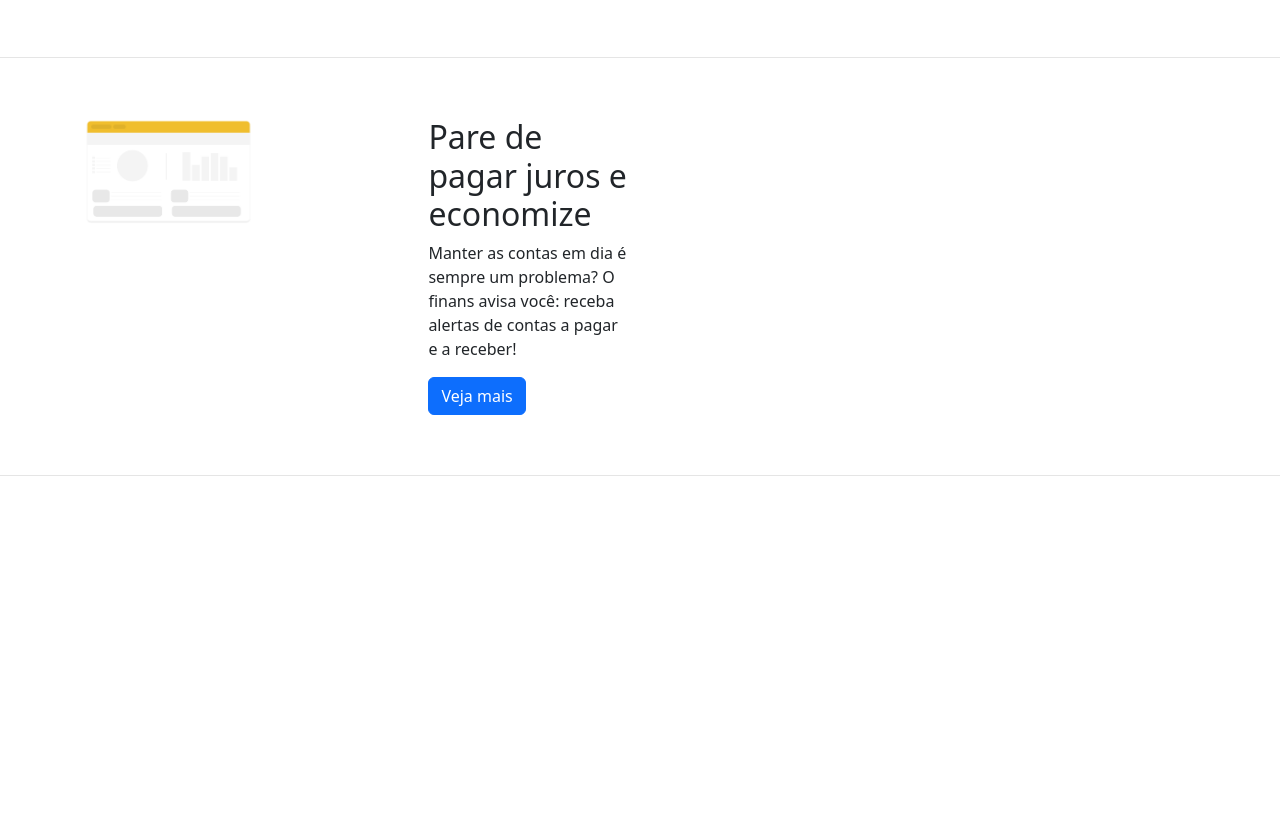
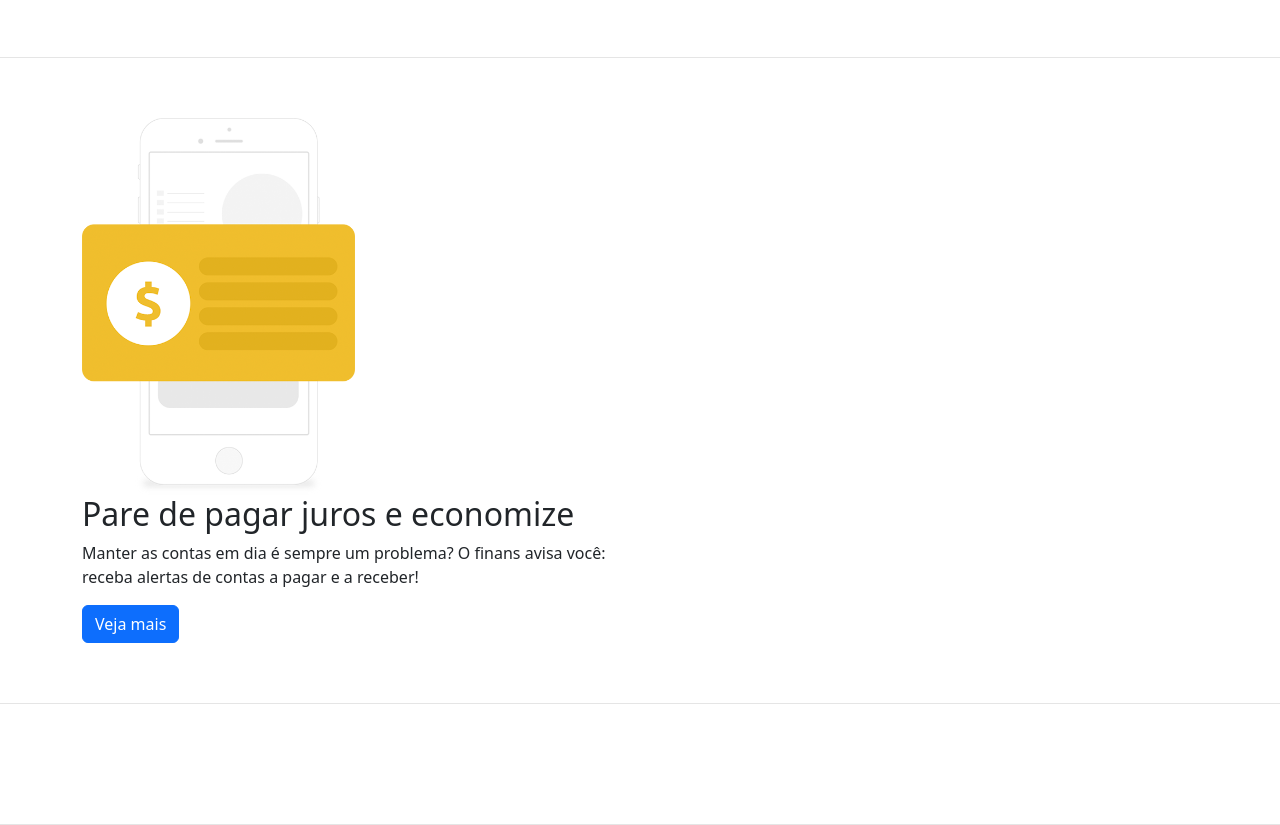
Before and after one commit to danielBRTanimacao/Projeto-finans, a plain HTML site: page index.html in a window 1280 px wide. Shown: the part 1144-1969 px from the top of the page. Before the commit the page ends 1620 px from the top, so only its background shows below. Drawn offline with nearby package versions, Linux system fonts and the light colour scheme.

Commit message:
section final and resolving bugs

```diff
--- a/index.html
+++ b/index.html
@@ -95,9 +95,9 @@
     <section class="box"> <!--Inicio seção juros -->
       <div class="container">
         <div class="row">
-          <div class="col-md-6 d-flex">
-            <div class="col-md-6">
-              <img src="assets/img/saiba.png" alt="saiba-img" class="img-fluid">
+          <div class="col-md-6">
+            <div class="col-md-6 d-flex">
+              <img src="assets/img/juros.png" alt="juros-img" class="img-fluid">
             </div>
             <div class="align-self-center">
               <h2>Pare de pagar juros e economize</h2>
@@ -111,6 +111,13 @@
         </div>
       </div>
     </section> <!-- Fim seção juros-->
+    <section class="box"> <!--Inicio seção final -->
+      <div class="container">
+        <div class="row">
+
+        </div>
+      </div>
+    </section> <!-- Fim seção final-->
     <script src="https://cdn.jsdelivr.net/npm/bootstrap@5.3.2/dist/js/bootstrap.bundle.min.js" integrity="sha384-C6RzsynM9kWDrMNeT87bh95OGNyZPhcTNXj1NW7RuBCsyN/o0jlpcV8Qyq46cDfL" crossorigin="anonymous"></script>
   </body>
 </html>
```
